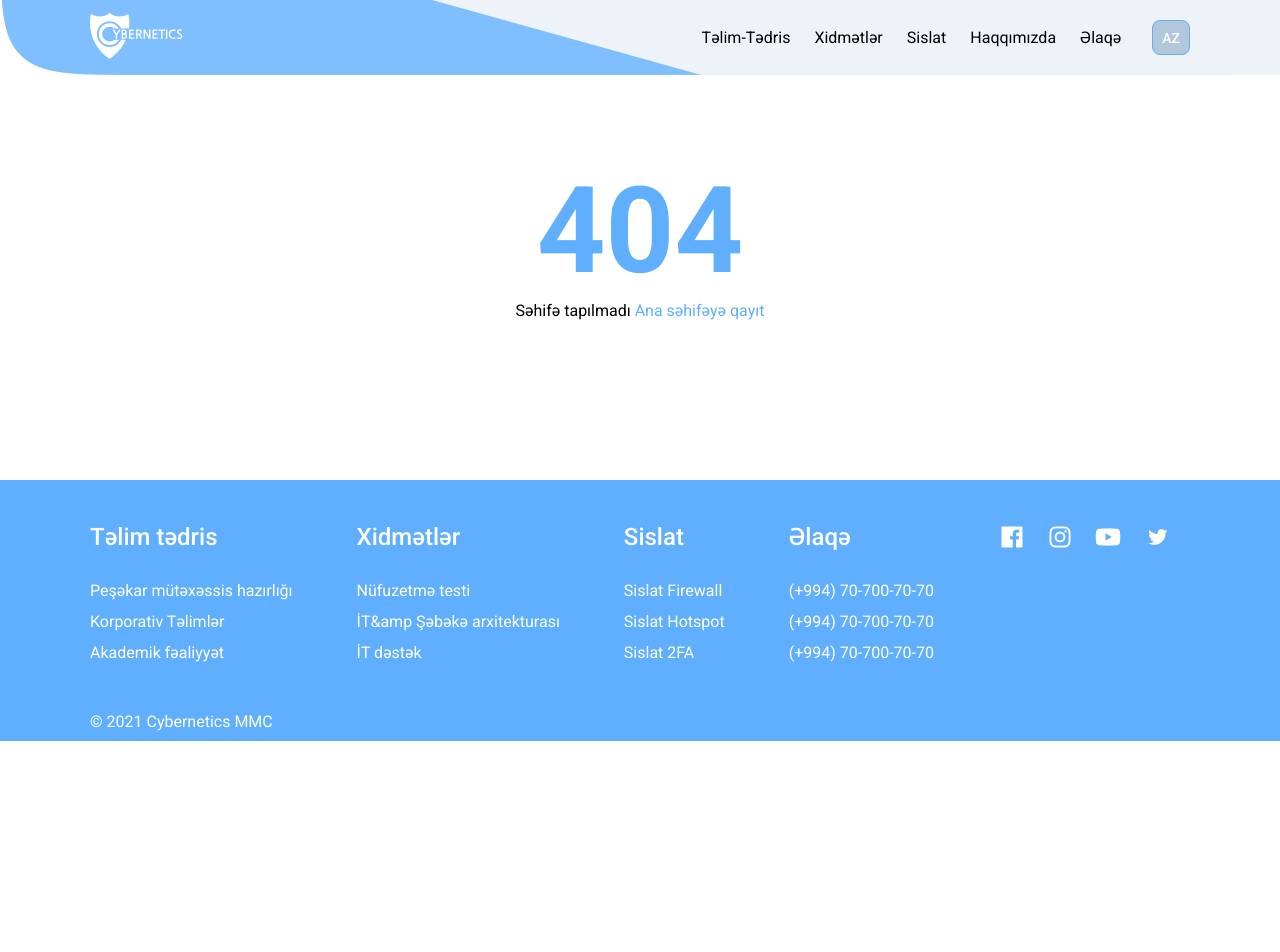
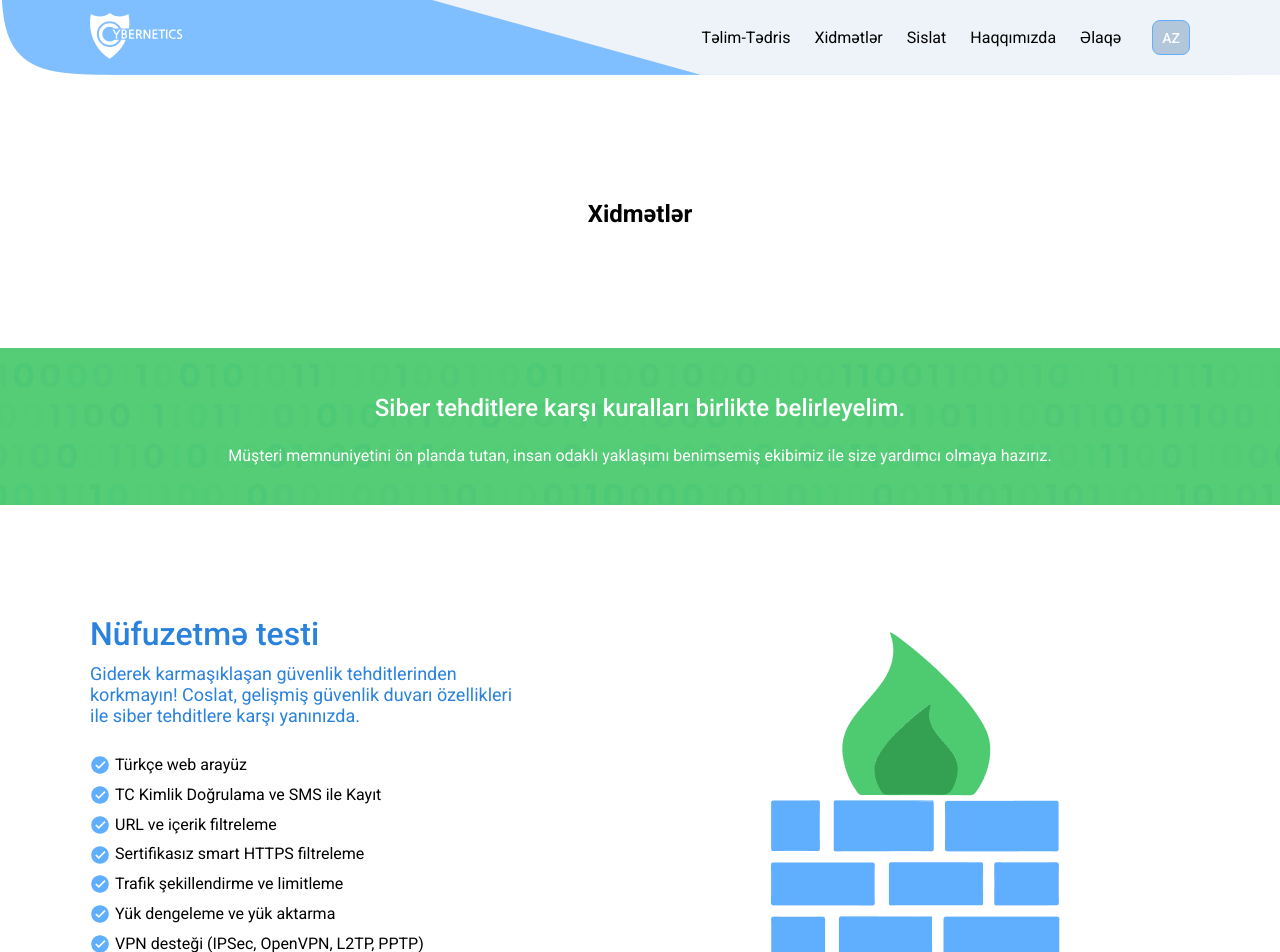
Before and after one commit to rahilaliyev/cybernetics-next, a Next.js app: page /services in a window 1280 px wide. Before the commit this address had no page. Shown: the top 952 px of the page. Before the commit the page ends 800 px from the top, so only its background shows below. Built offline with nearby package versions, Linux system fonts and the light colour scheme.

Commit message:
xidmetler sehifesi

```diff
--- a/package.json
+++ b/package.json
@@ -14,7 +14,8 @@
     "react": "18.1.0",
     "react-anchor-link-smooth-scroll-v2": "^2.0.1",
     "react-dom": "18.1.0",
-    "sass": "^1.52.1"
+    "sass": "^1.52.1",
+    "swiper": "^9.3.1"
   },
   "devDependencies": {
     "eslint": "8.16.0",
--- /dev/null
+++ b/pages/services/index.js
@@ -0,0 +1,132 @@
+import Image from "next/image";
+import React from "react";
+import Logo from "../../public/SislatLogo.png";
+import SislatWall from "../../public/sislat-wall-image.png";
+import SislatHotspot from "../../public/Sislat-index-hotspot.svg";
+import SislatCoslat from "../../public/sislat-index-coslat.png";
+import Link from "next/link";
+
+const Sislat = () => {
+  const cardData = [
+    {
+      header: "Giriş (15,30,50)",
+      p: "50 kullanıcıya kadar işletmeleriniz için gelişmiş güvenlik duvarı özelliklerini üzerinde barından donanım çözümleridir.",
+    },
+    {
+      header: "Küçük-Orta (70,100)",
+      p: "100 kullanıcıya kadar performans sağlayan ve gelişmiş güvenlik duvarı özelliklerine sahip donanım çözümleridir.",
+    },
+    {
+      header: "Orta (200,300)",
+      p: "İşletmeniz için gelişmiş güvenlik duvarı özelliklerini 300 kullanıcıya kadar destekleyen donanım çözümleridir.",
+    },
+    {
+      header: "Üst (500 ve üzeri)",
+      p: "500 ve üzeri kullanıcıya sahip işletmeniz için performans ve tüm gereksinimleri sunan donanım çözümleridir.",
+    },
+  ];
+  return (
+    <main>
+      <section className="sislat-index">
+        <div className="sislat-container container">
+          <div className="sislat-logo">
+            <h1>Xidmətlər</h1>
+          </div>
+        </div>
+      </section>
+      <section className="sislat-text">
+        <div className="sislat-text-container container">
+          <h3>Siber tehditlere karşı kuralları birlikte belirleyelim.</h3>
+          <p>
+            Müşteri memnuniyetini ön planda tutan, insan odaklı yaklaşımı benimsemiş ekibimiz ile size
+            yardımcı olmaya hazırız.
+          </p>
+        </div>
+      </section>
+      <section className="sislat-index-wall">
+        <div className="sislat-index-wall-container container">
+          <div className="left">
+            <h3>Nüfuzetmə testi</h3>
+            <p>
+              Giderek karmaşıklaşan güvenlik tehditlerinden korkmayın! Coslat, gelişmiş güvenlik duvarı
+              özellikleri ile siber tehditlere karşı yanınızda.
+            </p>
+            <ul>
+              <li>Türkçe web arayüz</li>
+              <li>TC Kimlik Doğrulama ve SMS ile Kayıt</li>
+              <li>URL ve içerik filtreleme</li>
+              <li>Sertifikasız smart HTTPS filtreleme</li>
+              <li>Trafik şekillendirme ve limitleme</li>
+              <li>Yük dengeleme ve yük aktarma</li>
+              <li>VPN desteği (IPSec, OpenVPN, L2TP, PPTP)</li>
+              <li>5651 loglama</li>
+            </ul>
+          </div>
+          <div className="right">
+            <Image src={SislatWall} alt="Sislat Firewall Image" />
+          </div>
+        </div>
+      </section>
+      <section className="sislat-index-hotspot">
+        <div className="sislat-index-hotspot-container container">
+          <div className="left">
+            <Image src={SislatHotspot} alt="Sislat Hotspot image" />
+          </div>
+          <div className="right">
+            <h3>Şəbəkə arxitekturası</h3>
+            <p>
+              Misafirlerinizin güvenli bir şekilde internete çıkmasını sağlarken, erişimlerini 5651 Sayılı
+              Kanuna uygun olarak kayıt altına alıyor.
+            </p>
+            <ul>
+              <li>TC Kimlik Doğrulama ve SMS ile Kayıt</li>
+              <li>Türkçe Web arayüz</li>
+              <li>Karşılama ekranı özelleştirme</li>
+              <li>Dil desteği</li>
+              <li>KVKK uyumluluğu</li>
+              <li>5651 Kanununa uygun Elektronik Zaman Damgası ile imzalı kayıt</li>
+              <li>Gelişmiş kullanıcı ve grup yönetimi</li>
+            </ul>
+          </div>
+        </div>
+      </section>
+      <section className="sislat-index-coslat">
+        <div className="sislat-index-coslat-container container">
+          <div className="left">
+            <h3>İT dəstək</h3>
+            <p>
+              Parolanız çalınsa bile siber saldırganların ağınıza erişimini engeller! Kimlik Doğrulama
+              sürecinde SMS ya da Google Authenticator ile 2 aşamalı doğrulama sağlayarak VPN bağlantılarınızı
+              daha güvenli hale getirir.
+            </p>
+            <ul>
+              <li>Sms sağlayıcılar ile entegrasyon</li>
+              <li>Google authenticator</li>
+              <li>Ldap ile entegrasyon</li>
+              <li>Kullanıcı özelliklerine göre kural atama</li>
+              <li>AD security gruba göre telefon numarası çekme</li>
+              <li>Kullanıcı raporlama</li>
+              <li>Farklı marka cihazlarla eş zamanlı çalışma</li>
+            </ul>
+          </div>
+          <div className="right">
+            <Image src={SislatCoslat} alt="Sislat Coslat Image" />
+          </div>
+        </div>
+      </section>
+      <section className="sislat-index-cards">
+        <div className="sislat-index-cards-container container">
+          {cardData.map((card, key) => (
+            <div className="sislat-card" key={key}>
+              <h4>{card.header}</h4>
+              <p>{card.p}</p>
+              <Link href={"#"}>Donanım bilgileri</Link>
+            </div>
+          ))}
+        </div>
+      </section>
+    </main>
+  );
+};
+
+export default Sislat;
--- a/styles/pages/Home.scss
+++ b/styles/pages/Home.scss
@@ -114,22 +114,30 @@
     position: relative;
     top: -70px;
     .services-bottom-context {
+      @include flex-box(normal, normal);
+      flex-direction: column;
+      .services-content {
         @include flex-box(space-between, inherit);
-      .line-wrapper {
-        @include flex-box(center, center);
+      }
 
-        .line {
-          width: 1.49915px;
-          background: $mainColor;
-          height: 140px;
-          margin-bottom: 80px;
-        }
-      }
       .card {
         width: 274px;
         height: 480px;
         @include flex-box(space-between, center);
         flex-direction: column;
+        position: relative;
+
+        &:not(:last-child)::after {
+          width: 1.49915px;
+          background: $mainColor;
+          height: 140px;
+          content: "";
+          position: absolute;
+          right: 0;
+          top: 50%;
+          transform: translateY(-50%);
+        }
+
         h4 {
           @include fontSize(24px, 500, 28.13px, white);
           margin-bottom: 72px;
@@ -148,7 +156,10 @@
           @include fontSize(16px, 400, 18.75px, white);
           text-align: center;
         }
+      }
+    }
     a {
+      margin-top: 30px;
       border: 1px solid #ffffff;
       border-radius: 10px;
       padding: 10px 70px;
@@ -158,8 +169,6 @@
       &:hover {
         background-color: white;
         color: $mainColor;
-          }
-        }
       }
     }
   }
```
Also changed, not shown: pages/index.js (+51 -16 lines), 2 other files (tests, documents, lock files or other folders). Lines whose indentation alone changed are shown as unchanged.
